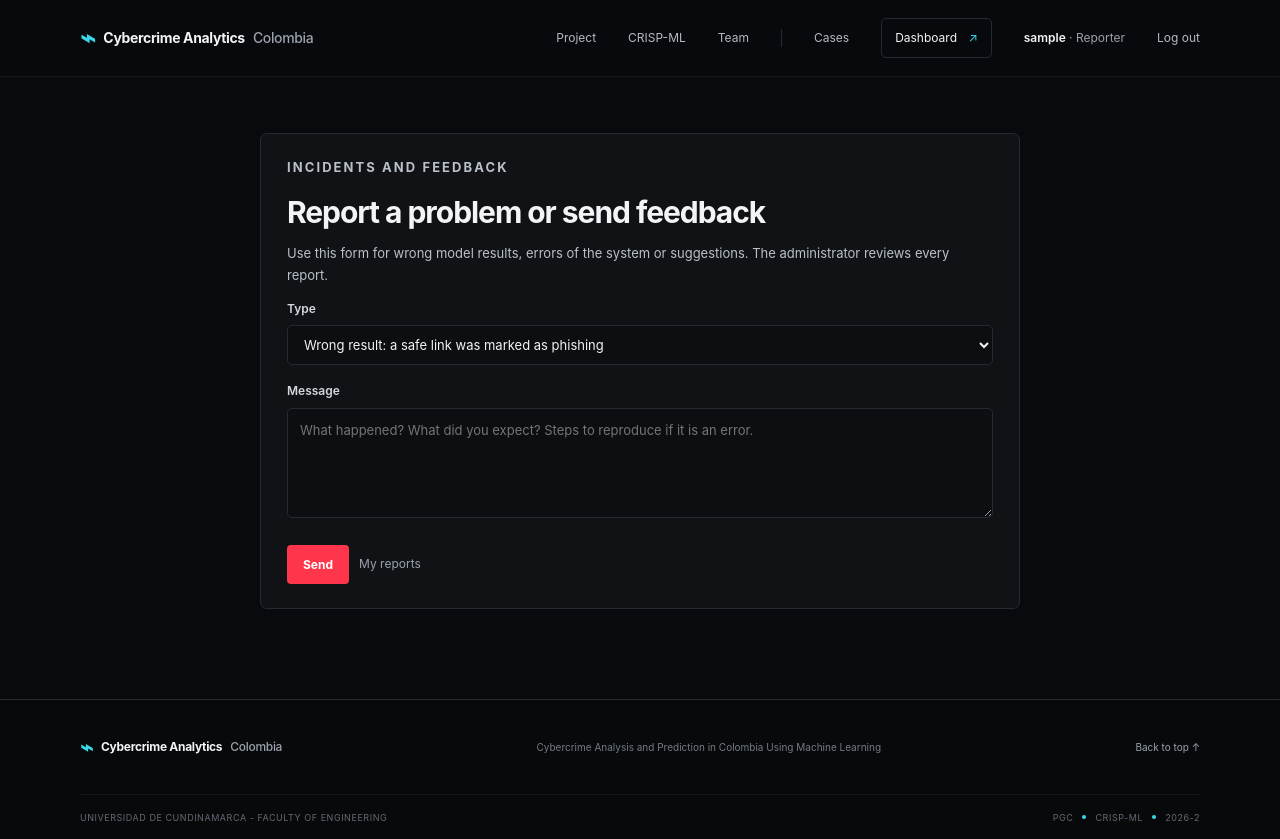
After one commit to nedama12/Cybercrime-ML-Colombia, a Flask app: page /feedback/new in a window 1280 px wide. The commit adds this page. Run offline with Flask 3, Linux system fonts and the light colour scheme; the visitor is signed in with stand-in values (Sample User, id 1).

Commit message:
Add incident reporting and user feedback with administrator follow-up

```diff
--- a/cyberapp/__init__.py
+++ b/cyberapp/__init__.py
@@ -24,9 +24,11 @@ def create_app(config_class=Config):
 
     init_model_service(app)
 
-    from .blueprints import account, admin, auth, cases, docs, model, monitoring, predictions, reports
+    from .blueprints import (account, admin, auth, cases, docs, feedback, model, monitoring,
+                             predictions, reports)
 
-    for module in (docs, auth, account, admin, model, cases, predictions, reports, monitoring):
+    for module in (docs, auth, account, admin, model, cases, predictions, reports, monitoring,
+                   feedback):
         app.register_blueprint(module.bp)
     _register_error_handlers(app)
 
--- a/cyberapp/blueprints/account.py
+++ b/cyberapp/blueprints/account.py
@@ -25,6 +25,10 @@ MODULES = [
      "Version, features and evaluation results of the deployed model."),
     ("monitoring.dashboard", ("admin",), "Monitoring", "◷", "Monitoring",
      "Requests, errors, response times, drift and live model performance."),
+    ("feedback.manage", ("admin",), "Support", "!", "Incidents and feedback",
+     "Answer problem reports and suggestions sent by users."),
+    ("feedback.create", None, "Support", "?", "Report a problem",
+     "Tell us about a wrong result, an error of the system or a suggestion."),
     ("account.profile", None, "Account", "◎", "My account",
      "See your details and change your password."),
     ("docs.phase", None, "Documentation", "⌁", "CRISP-ML documentation",
--- /dev/null
+++ b/cyberapp/blueprints/feedback.py
@@ -0,0 +1,72 @@
+"""Incident reporting and user feedback (CRISP-ML phase 5 procedures)."""
+from flask import Blueprint, abort, current_app, flash, redirect, render_template, request, url_for
+from flask_login import current_user, login_required
+
+from ..extensions import db
+from ..forms import FeedbackForm, FeedbackResponseForm
+from ..models import FEEDBACK_KINDS, FEEDBACK_STATUS, Feedback, Role, UrlCase, utcnow
+from ..security import role_required
+
+bp = Blueprint("feedback", __name__, url_prefix="/feedback")
+
+
+@bp.route("/new", methods=["GET", "POST"])
+@login_required
+def create():
+    form = FeedbackForm()
+    form.kind.choices = list(FEEDBACK_KINDS.items())
+    case = None
+    case_id = request.args.get("case_id", type=int) or form.case_id.data
+    if case_id:
+        case = db.session.get(UrlCase, int(case_id))
+        if case is None or not case.can_view(current_user):
+            abort(404)
+    if request.method == "GET":
+        form.case_id.data = case.id if case else None
+        if request.args.get("kind") in FEEDBACK_KINDS:
+            form.kind.data = request.args["kind"]
+    if form.validate_on_submit():
+        item = Feedback(user_id=current_user.id, kind=form.kind.data, message=form.message.data.strip(),
+                        case_id=case.id if case else None,
+                        prediction_id=case.latest_prediction.id if case and case.latest_prediction else None)
+        db.session.add(item)
+        db.session.commit()
+        level = current_app.logger.warning if item.kind == "incident" else current_app.logger.info
+        level("Feedback %s (%s) from %s case=%s", item.id, item.kind, current_user.username, item.case_id)
+        flash("Thank you. Your report was registered and will be reviewed by the administrator.", "success")
+        return redirect(url_for("feedback.mine"))
+    return render_template("feedback/form.html", form=form, case=case)
+
+
+@bp.route("/")
+@login_required
+def mine():
+    items = Feedback.query.filter_by(user_id=current_user.id).order_by(Feedback.created_at.desc()).all()
+    return render_template("feedback/list.html", items=items, manage=False)
+
+
+@bp.route("/manage")
+@role_required(Role.ADMIN)
+def manage():
+    status = request.args.get("status")
+    query = Feedback.query
+    if status in FEEDBACK_STATUS:
+        query = query.filter_by(status=status)
+    items = query.order_by(Feedback.created_at.desc()).all()
+    return render_template("feedback/list.html", items=items, manage=True, status_filter=status)
+
+
+@bp.route("/<int:item_id>", methods=["GET", "POST"])
+@role_required(Role.ADMIN)
+def respond(item_id):
+    item = db.session.get(Feedback, item_id) or abort(404)
+    form = FeedbackResponseForm(obj=item)
+    form.status.choices = list(FEEDBACK_STATUS.items())
+    if form.validate_on_submit():
+        item.status = form.status.data
+        item.admin_response = (form.admin_response.data or "").strip() or None
+        item.resolved_at = utcnow() if item.status == "resolved" else None
+        db.session.commit()
+        flash("Feedback updated.", "success")
+        return redirect(url_for("feedback.manage"))
+    return render_template("feedback/respond.html", form=form, item=item)
--- a/cyberapp/forms.py
+++ b/cyberapp/forms.py
@@ -1,6 +1,6 @@
 """WTForms definitions. Every form is CSRF-protected by Flask-WTF."""
 from flask_wtf import FlaskForm
-from wtforms import BooleanField, PasswordField, SelectField, StringField, TextAreaField
+from wtforms import BooleanField, HiddenField, PasswordField, SelectField, StringField, TextAreaField
 from wtforms.validators import DataRequired, EqualTo, Length, Optional, Regexp, ValidationError
 
 EMAIL_PATTERN = r"^[^@\s]+@[^@\s]+\.[A-Za-z]{2,}$"
@@ -59,3 +59,14 @@ class ResolveCaseForm(FlaskForm):
         ("phishing", "Phishing (confirmed malicious)"), ("legitimate", "Legitimate (safe)")])
     action_taken = SelectField("Action taken", choices=[])  # set from ACTIONS in the view
     resolution_notes = TextAreaField("Resolution notes", validators=[Optional(), Length(max=4000)])
+
+
+class FeedbackForm(FlaskForm):
+    kind = SelectField("Type", choices=[])  # set from FEEDBACK_KINDS in the view
+    message = TextAreaField("Message", validators=[DataRequired(), Length(10, 4000)])
+    case_id = HiddenField()
+
+
+class FeedbackResponseForm(FlaskForm):
+    status = SelectField("Status", choices=[])
+    admin_response = TextAreaField("Answer", validators=[Optional(), Length(max=4000)])
--- a/cyberapp/models.py
+++ b/cyberapp/models.py
@@ -232,3 +232,40 @@ class RequestLog(db.Model):
     latency_ms = db.Column(db.Float, nullable=False)
     user_id = db.Column(db.Integer, db.ForeignKey("users.id", ondelete="SET NULL"))
     error = db.Column(db.Text)
+
+
+FEEDBACK_KINDS = {
+    "false_positive": "Wrong result: a safe link was marked as phishing",
+    "false_negative": "Wrong result: a phishing link was marked as safe",
+    "incident": "System incident (error, page not working)",
+    "suggestion": "Suggestion or comment",
+}
+FEEDBACK_SHORT = {"false_positive": "False positive", "false_negative": "False negative",
+                  "incident": "Incident", "suggestion": "Suggestion"}
+FEEDBACK_STATUS = {"open": "Open", "in_progress": "In progress", "resolved": "Resolved"}
+
+
+class Feedback(db.Model):
+    """Incident reports and user feedback, answered by the administrator."""
+    __tablename__ = "feedback"
+
+    id = db.Column(db.Integer, primary_key=True)
+    user_id = db.Column(db.Integer, db.ForeignKey("users.id"), nullable=False, index=True)
+    case_id = db.Column(db.Integer, db.ForeignKey("url_cases.id", ondelete="SET NULL"))
+    prediction_id = db.Column(db.Integer, db.ForeignKey("predictions.id", ondelete="SET NULL"))
+    kind = db.Column(db.String(20), nullable=False, index=True)
+    message = db.Column(db.Text, nullable=False)
+    status = db.Column(db.String(20), nullable=False, default="open", index=True)
+    admin_response = db.Column(db.Text)
+    created_at = db.Column(db.DateTime(timezone=True), nullable=False, default=utcnow)
+    resolved_at = db.Column(db.DateTime(timezone=True))
+
+    user = db.relationship("User")
+
+    @property
+    def kind_label(self):
+        return FEEDBACK_SHORT.get(self.kind, self.kind)
+
+    @property
+    def status_label(self):
+        return FEEDBACK_STATUS.get(self.status, self.status)
--- a/templates/cases/detail.html
+++ b/templates/cases/detail.html
@@ -73,7 +73,7 @@
                 <dt>Classified</dt><dd>{{ latest.created_at.strftime('%Y-%m-%d %H:%M UTC') }} by {{ latest.user.username }} · {{ '%.0f' % latest.latency_ms }} ms</dd>
             </dl>
             {% if latest.used_manual_inputs %}<p class="callout stacked-card"><strong>Manual inputs.</strong> Some features were typed by the analyst instead of computed from the URL.</p>{% endif %}
-            <p class="small muted stacked-card">{{ limitations }}</p>
+            <p class="small muted stacked-card">{{ limitations }} <a href="{{ url_for('feedback.create', case_id=case.id, kind='false_positive' if latest.label == 'phishing' else 'false_negative') }}">Report a wrong result</a></p>
             {% else %}
             <p>The case is waiting to be classified by an analyst.</p>
             {% endif %}
--- /dev/null
+++ b/templates/feedback/form.html
@@ -0,0 +1,22 @@
+{% extends "base.html" %}
+{% from "_macros.html" import field %}
+{% block title %}Report a problem | {{ project.short_title }}{% endblock %}
+{% block content %}
+<div class="container page">
+    <div class="panel form-card form-wide">
+        <p class="eyebrow">Incidents and feedback</p>
+        <h1 class="form-title">Report a problem or send feedback</h1>
+        <p class="muted small">Use this form for wrong model results, errors of the system or suggestions. The administrator reviews every report.</p>
+        {% if case %}<p class="small">About case <a href="{{ url_for('cases.detail', case_id=case.id) }}">#{{ case.id }}</a>: <span class="mono">{{ case.url }}</span></p>{% endif %}
+        <form method="post" novalidate>
+            {{ form.hidden_tag() }}
+            {{ field(form.kind) }}
+            {{ field(form.message, placeholder="What happened? What did you expect? Steps to reproduce if it is an error.") }}
+            <div class="form-actions">
+                <button class="button button-primary" type="submit">Send</button>
+                <a class="muted small" href="{{ url_for('feedback.mine') }}">My reports</a>
+            </div>
+        </form>
+    </div>
+</div>
+{% endblock %}
```
Also changed, not shown: templates/feedback/list.html (added, +39 -0 lines), templates/feedback/respond.html (added, +26 -0 lines).
